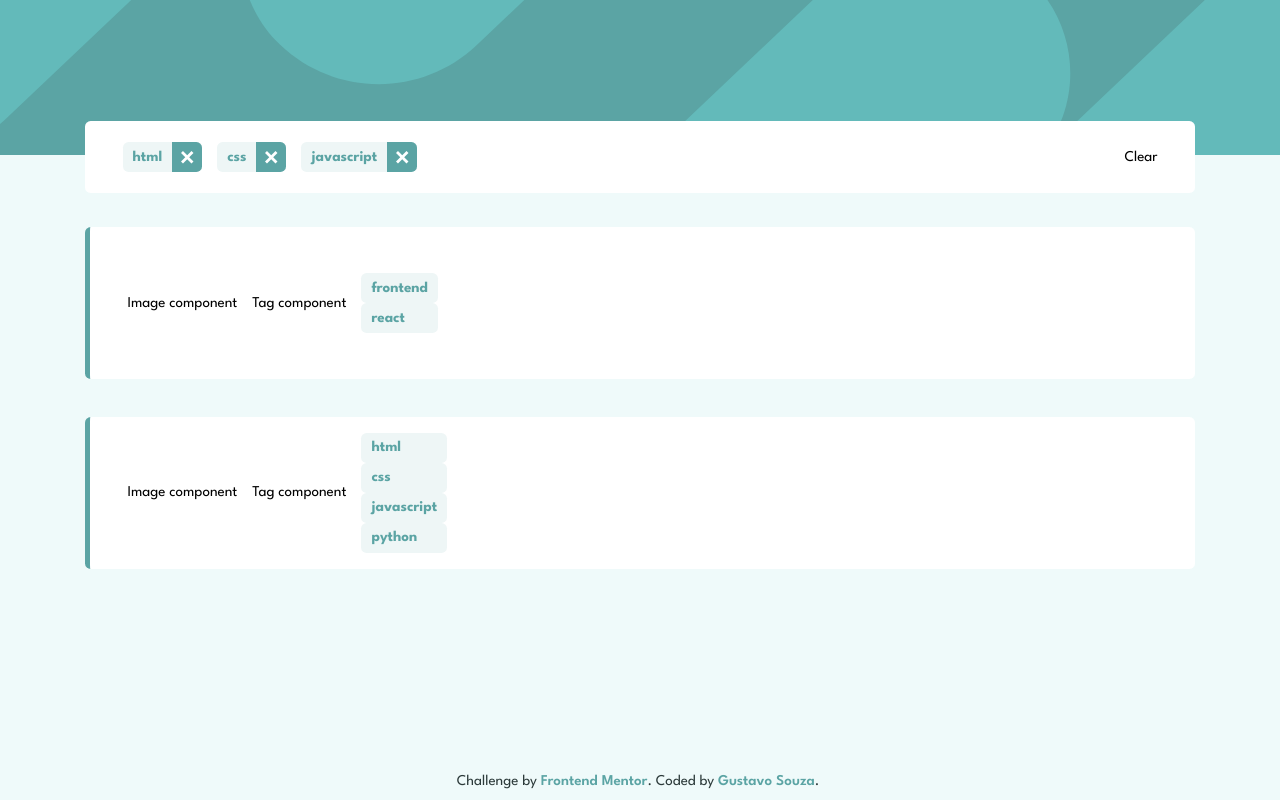
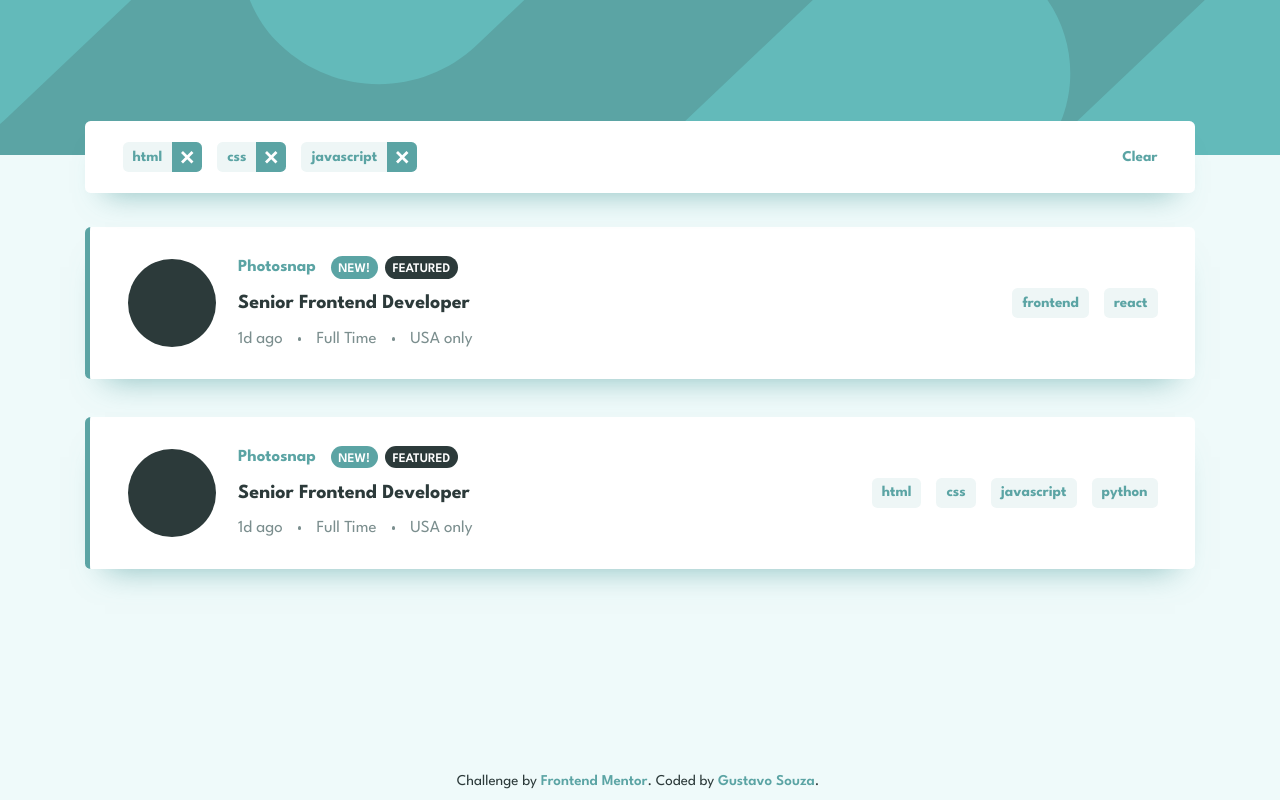
Before and after one commit to GustavoSouza123/job-listings-with-filtering, a React (Vite) app: page / in a window 1280 px wide. Built offline with nearby package versions, Linux system fonts and the light colour scheme.

Commit message:
Job, Image and Tag components styles

```diff
--- a/src/components/Filter.jsx
+++ b/src/components/Filter.jsx
@@ -3,7 +3,7 @@ import Keyword from "./Keyword";
 
 export default function Filter({ keywords }) {
     return (
-        <div className="w-full max-w-[1110px] h-[72px] bg-white rounded-md flex justify-between items-center px-10 relative bottom-9">
+        <div className="w-full max-w-[1110px] h-[72px] bg-white rounded-md flex justify-between items-center px-10 relative bottom-9 shadow-custom">
             {keywords.length > 0 && (
                 <ul className="flex gap-4">
                     {keywords.map((keyword, index) =>
@@ -13,7 +13,7 @@ export default function Filter({ keywords }) {
                     )}
                 </ul>
             )}
-            <div className="">Clear</div>
+            <div className="text-cyan font-bold cursor-pointer hover:underline">Clear</div>
         </div>
     );
 }
--- a/src/components/Image.jsx
+++ b/src/components/Image.jsx
@@ -1,7 +1,9 @@
 import React from "react";
 
-export default function Image() {
+export default function Image({ src, alt }) {
     return (
-        <p>Image component</p>
+        <div className="w-[88px] h-[88px] rounded-full bg-grayish-cyan-4">
+            <img src={src} alt={alt} />
+        </div>
     );
 }
--- a/src/components/Job.jsx
+++ b/src/components/Job.jsx
@@ -3,13 +3,31 @@ import Image from "./Image";
 import Tag from "./Tag";
 import Keyword from "./Keyword";
 
-export default function Job({ tags = {new: false, featured: true}, keywords }) {
+export default function Job({ tags = {new: true, featured: true}, keywords }) {
     return (
-        <div className={`w-full max-w-[1110px] h-[152px] bg-white rounded-md flex items-center gap-4 px-10 border-l-[5px] border-solid ${tags.featured ? 'border-cyan' : 'border-transparent'} mb-10`}>
-            <Image />
-            <Tag />
+        <div className={`w-full max-w-[1110px] h-[152px] bg-white rounded-md flex justify-between items-center gap-4 px-10 border-l-[5px] border-solid ${tags.featured ? 'border-cyan' : 'border-transparent'} mb-10 shadow-custom`}>
+            <div className="flex items-center gap-6">
+                <Image />
+                <div className="flex flex-col gap-2">
+                    <div className="flex items-center">
+                        <div className="text-cyan font-bold mr-4 text-lg">Photosnap</div>
+                        {tags.new && <Tag text="new!" />}
+                        {tags.featured && <Tag text="featured" />}
+                    </div>
+                    <div className="flex items-center text-[20px] font-bold text-grayish-cyan-4 hover:text-cyan cursor-pointer transition">
+                        Senior Frontend Developer
+                    </div>
+                    <div className="flex items-center gap-4 text-grayish-cyan-3 text-lg">
+                        <div className="">1d ago</div>
+                        <span className="w-1 h-1 rounded-full bg-grayish-cyan-3"></span>
+                        <div className="">Full Time</div>
+                        <span className="w-1 h-1 rounded-full bg-grayish-cyan-3"></span>
+                        <div className="">USA only</div>
+                    </div>
+                </div>
+            </div>
             {keywords.length > 0 && (
-                <ul className="">
+                <ul className="flex gap-4">
                     {keywords.map((keyword, index) =>
                         <li className="" key={index}>
                             <Keyword parent="job" text={keyword} />
--- a/src/components/Tag.jsx
+++ b/src/components/Tag.jsx
@@ -1,7 +1,11 @@
 import React from "react";
 
-export default function Tag() {
+export default function Tag({ text }) {
+    let background = text === "new!" ? "cyan" : text === "featured" ? "grayish-cyan-4" : null;
+
     return (
-        <p>Tag component</p>
+        <div className={`h-6 mr-2 px-2 pt-[4px] bg-${background} flex justify-center items-center text-sm text-white font-semibold uppercase rounded-3xl`}>
+            {text}
+        </div>
     );
 }
--- a/src/css/index.css
+++ b/src/css/index.css
@@ -12,6 +12,7 @@
         --dark-grayish-cyan: hsl(180, 8%, 52%);
         --very-dark-grayish-cyan: hsl(180, 14%, 20%);
         --white: hsl(0, 0%, 100%);
+        --box-shadow: hsla(180, 29%, 50%, 0.702);
     }
 
     html,
--- a/tailwind.config.js
+++ b/tailwind.config.js
@@ -13,11 +13,15 @@ export default {
         "grayish-cyan-3": "var(--dark-grayish-cyan)",
         "grayish-cyan-4": "var(--very-dark-grayish-cyan)",
         "white": "var(--white)",
+        "box-shadow": "var(--box-shadow)",
       },
       backgroundImage: {
         "desktop-header": "url('./src/assets/bg-header-desktop.svg')",
         "mobile-header": "url('./src/assets/bg-header-mobile.svg')",
-      }
+      },
+      boxShadow: {
+        custom: "0px 20px 30px -20px var(--box-shadow)",
+      },
     },
   },
   plugins: [],
```
